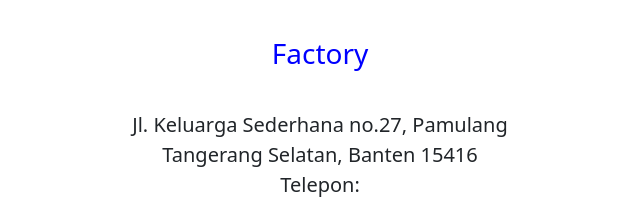
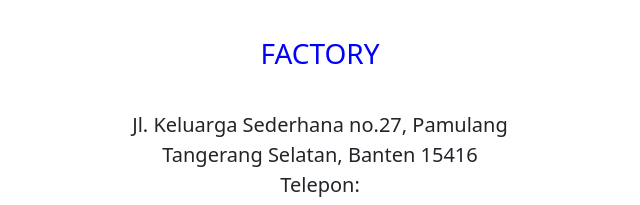
Before and after one commit to Dominus39/hacktiv8_milestone0, a plain HTML site: page contact.html in a window 1280 px wide. Shown: the part 447-652 px from the top of the page, 605-1245 px from the left. Drawn offline with nearby package versions, Linux system fonts and the light colour scheme.

Commit message:
fix Factory spelling

```diff
--- a/contact.html
+++ b/contact.html
@@ -68,7 +68,7 @@
               <img src="assets/images/salt_profile.png" alt="">
             </div>
             <div class="row">
-              <h3 style="text-align: center; color: blue; margin-top: 40px; margin-bottom: 40px;">Factory</h3>
+              <h3 style="text-align: center; color: blue; margin-top: 40px; margin-bottom: 40px;">FACTORY</h3>
             </div>
             <div class="row">
               <p style="text-align: center; font-size: 20px;">Jl. Keluarga Sederhana no.27, Pamulang <br> Tangerang Selatan, Banten 15416 <br> Telepon: <br> Budi +62 21-1233-4413 </p>
```
